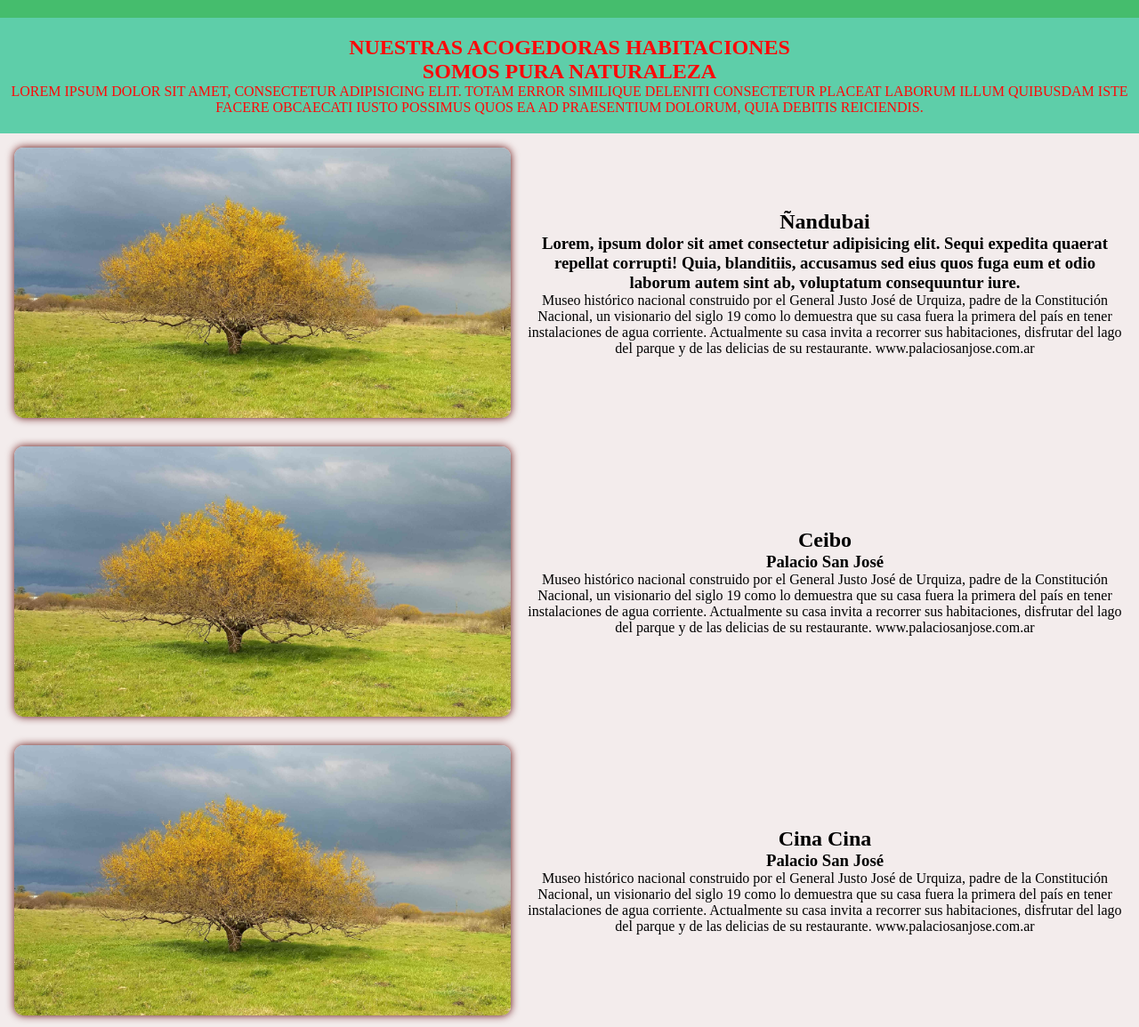
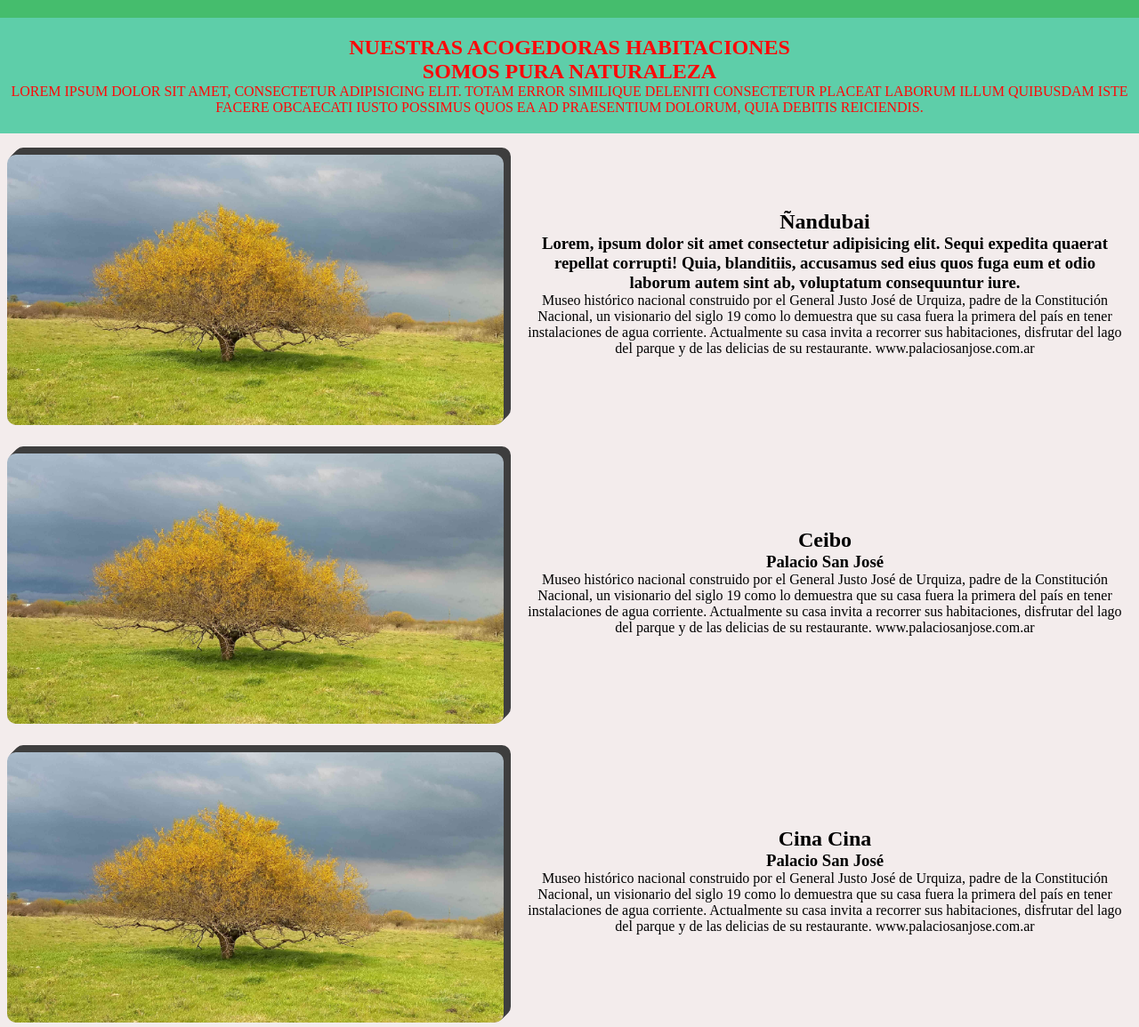
Before and after one commit to Felipe26390/webDevInn, a plain HTML site: page sections/habitaciones.html in a window 1280 px wide. Shown: the part 145-1300 px from the top of the page at 89% size. Drawn offline with Linux system fonts and the light colour scheme.

Commit message:
se actualiza css y seccion habitaciones

```diff
--- a/css/style.css
+++ b/css/style.css
@@ -83,6 +83,18 @@ html {
 }
 
 
+.shadow-pop-tr{-webkit-animation:shadow-pop-tr .3s cubic-bezier(.47,0.000,.745,.715) both;animation:shadow-pop-tr .3s cubic-bezier(.47,0.000,.745,.715) both}
+
+/* ----------------------------------------------
+ * Generated by Animista on 2022-6-4 19:14:40
+ * Licensed under FreeBSD License.
+ * See http://animista.net/license for more info.
+ * w: http://animista.net, t: @cssanimista
+ * ---------------------------------------------- */
+
+ @-webkit-keyframes shadow-pop-tr{0%{-webkit-box-shadow:0 0 #a56d6d,0 0 #3e3e3e,0 0 #3e3e3e,0 0 #3e3e3e,0 0 #3e3e3e,0 0 #3e3e3e,0 0 #3e3e3e,0 0 #3e3e3e;box-shadow:0 0 #3e3e3e,0 0 #3e3e3e,0 0 #3e3e3e,0 0 #3e3e3e,0 0 #3e3e3e,0 0 #3e3e3e,0 0 #3e3e3e,0 0 #3e3e3e;-webkit-transform:translateX(0) translateY(0);transform:translateX(0) translateY(0)}100%{-webkit-box-shadow:1px -1px #3e3e3e,2px -2px #3e3e3e,3px -3px #3e3e3e,4px -4px #3e3e3e,5px -5px #3e3e3e,6px -6px #3e3e3e,7px -7px #3e3e3e,8px -8px #3e3e3e;box-shadow:1px -1px #3e3e3e,2px -2px #3e3e3e,3px -3px #3e3e3e,4px -4px #3e3e3e,5px -5px #3e3e3e,6px -6px #3e3e3e,7px -7px #3e3e3e,8px -8px #3e3e3e;-webkit-transform:translateX(-8px) translateY(8px);transform:translateX(-8px) translateY(8px)}}@keyframes shadow-pop-tr{0%{-webkit-box-shadow:0 0 #844040,0 0 #3e3e3e,0 0 #3e3e3e,0 0 #3e3e3e,0 0 #3e3e3e,0 0 #3e3e3e,0 0 #3e3e3e,0 0 #3e3e3e;box-shadow:0 0 #3e3e3e,0 0 #3e3e3e,0 0 #3e3e3e,0 0 #3e3e3e,0 0 #3e3e3e,0 0 #3e3e3e,0 0 #3e3e3e,0 0 #3e3e3e;-webkit-transform:translateX(0) translateY(0);transform:translateX(0) translateY(0)}100%{-webkit-box-shadow:1px -1px #3e3e3e,2px -2px #3e3e3e,3px -3px #3e3e3e,4px -4px #3e3e3e,5px -5px #3e3e3e,6px -6px #3e3e3e,7px -7px #3e3e3e,8px -8px #3e3e3e;box-shadow:1px -1px #3e3e3e,2px -2px #3e3e3e,3px -3px #3e3e3e,4px -4px #3e3e3e,5px -5px #3e3e3e,6px -6px #3e3e3e,7px -7px #3e3e3e,8px -8px #3e3e3e;-webkit-transform:translateX(-8px) translateY(8px);transform:translateX(-8px) translateY(8px)}}
+
+/* ----------------------------------------------------------------------------------------------------------------------------------------------- */
 
 
 body {
@@ -134,9 +146,11 @@ body {
     *justify-content: start;
 }
 
-.email {}
 
-.cellphone {}
+/* .email {}
+
+.cellphone {} */
+
 
 .search input {
     background-color: #ffffff;
--- a/sections/habitaciones.html
+++ b/sections/habitaciones.html
@@ -155,7 +155,7 @@
         </section>
         <section class="grupHabitaciones">
             <div class="habitaciones" id="habitaciones1">
-                <img src="../assets/img/posada_de_campo_los_aromitos_paisaje_tormenta.jpg" alt="img2">
+                <img class="shadow-pop-tr" src="../assets/img/posada_de_campo_los_aromitos_paisaje_tormenta.jpg" alt="img2">
                 <div class="encabezado">
                 <h2>Ñandubai</h2>
                 <h3>Lorem, ipsum dolor sit amet consectetur adipisicing elit. Sequi expedita quaerat repellat corrupti! Quia, blanditiis, accusamus sed eius quos fuga eum et odio laborum autem sint ab, voluptatum consequuntur iure.</h3>
@@ -164,7 +164,7 @@
             </div>
 
             <div class="habitaciones" id="habitaciones2">
-                <img src="../assets/img/posada_de_campo_los_aromitos_paisaje_tormenta.jpg" alt="img2">
+                <img class="shadow-pop-tr" src="../assets/img/posada_de_campo_los_aromitos_paisaje_tormenta.jpg" alt="img2">
                 <div class="encabezado">
                     <h2>Ceibo</h2>
                     <h3>Palacio San José</h3>
@@ -172,7 +172,7 @@
                     </div>
             </div>
             <div class="habitaciones" id="habitaciones3">
-                <img src="../assets/img/posada_de_campo_los_aromitos_paisaje_tormenta.jpg" alt="img2">
+                <img class="shadow-pop-tr" src="../assets/img/posada_de_campo_los_aromitos_paisaje_tormenta.jpg" alt="img2">
                 <div class="encabezado">
                     <h2>Cina Cina</h2>
                     <h3>Palacio San José</h3>
@@ -181,7 +181,7 @@
             </div>
 
             <div class="habitaciones" id="habitaciones4">
-                <img src="../assets/img/posada_de_campo_los_aromitos_paisaje_tormenta.jpg" alt="img2">
+                <img class="shadow-pop-tr" src="../assets/img/posada_de_campo_los_aromitos_paisaje_tormenta.jpg" alt="img2">
                 <div class="encabezado">
                     <h2>Baño</h2>
                     <h3>Palacio San José</h3>
```
